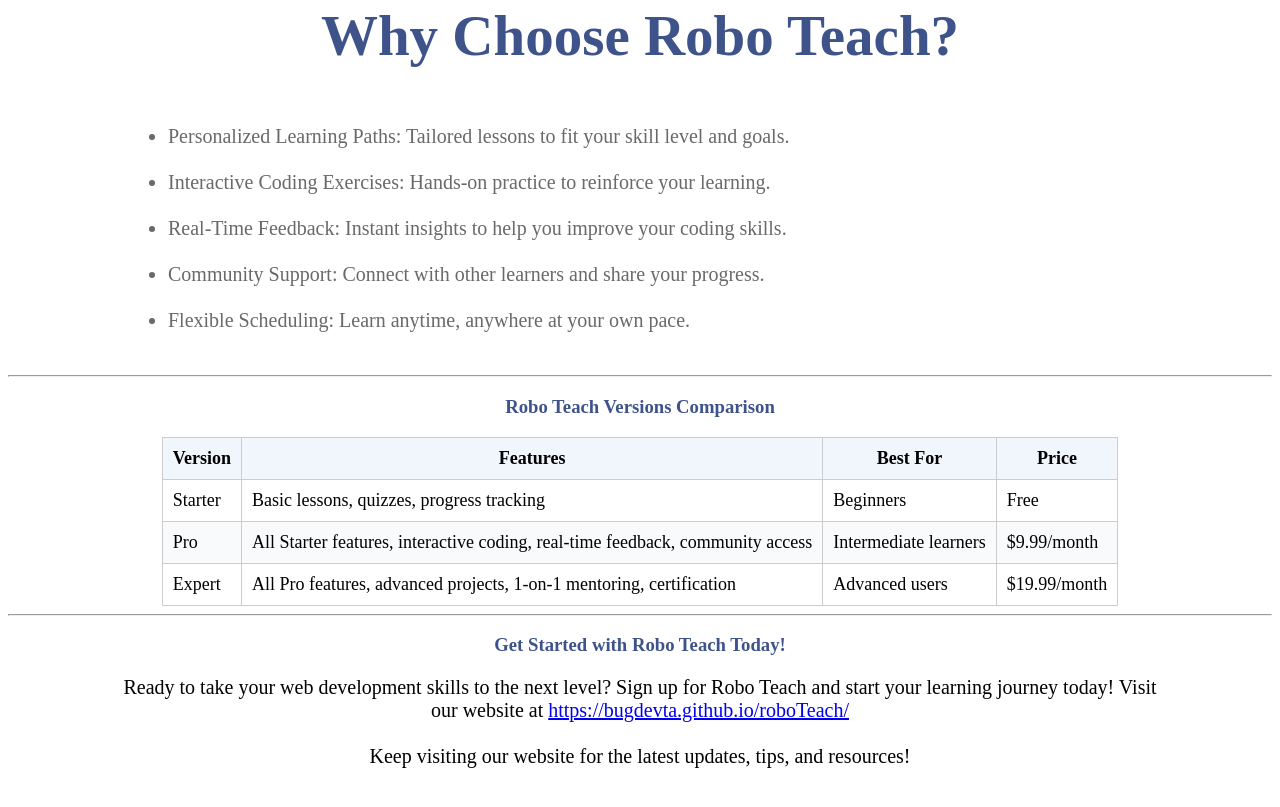
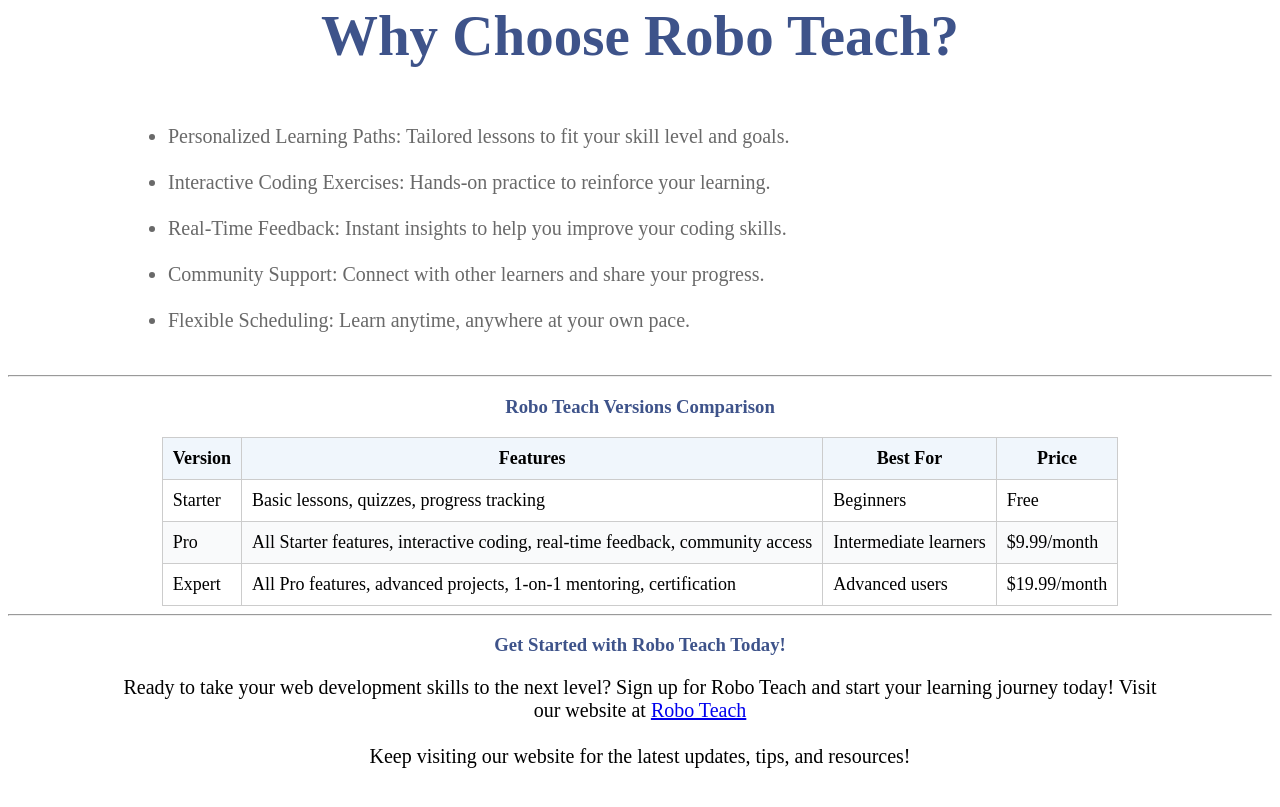
Before and after one commit to bugdevta/roboTeach, a plain HTML site: page index.html in a window 1280 px wide. Shown: the part 938-1745 px from the top of the page. Drawn offline with Linux system fonts and the light colour scheme.

Commit message:
Update index.html

```diff
--- a/index.html
+++ b/index.html
@@ -137,8 +137,8 @@
     >
       Ready to take your web development skills to the next level? Sign up for
       Robo Teach and start your learning journey today! Visit our website at
-      <a href="https://www.roboteach.com" target="_blank"
-        >https://bugdevta.github.io/roboTeach/</a
+      <a href="https://bugdevta.github.io/roboTeach/" target="_blank"
+        >Robo Teach</a
       >
       <br /><br />
       Keep visiting our website for the latest updates, tips, and resources!
```
